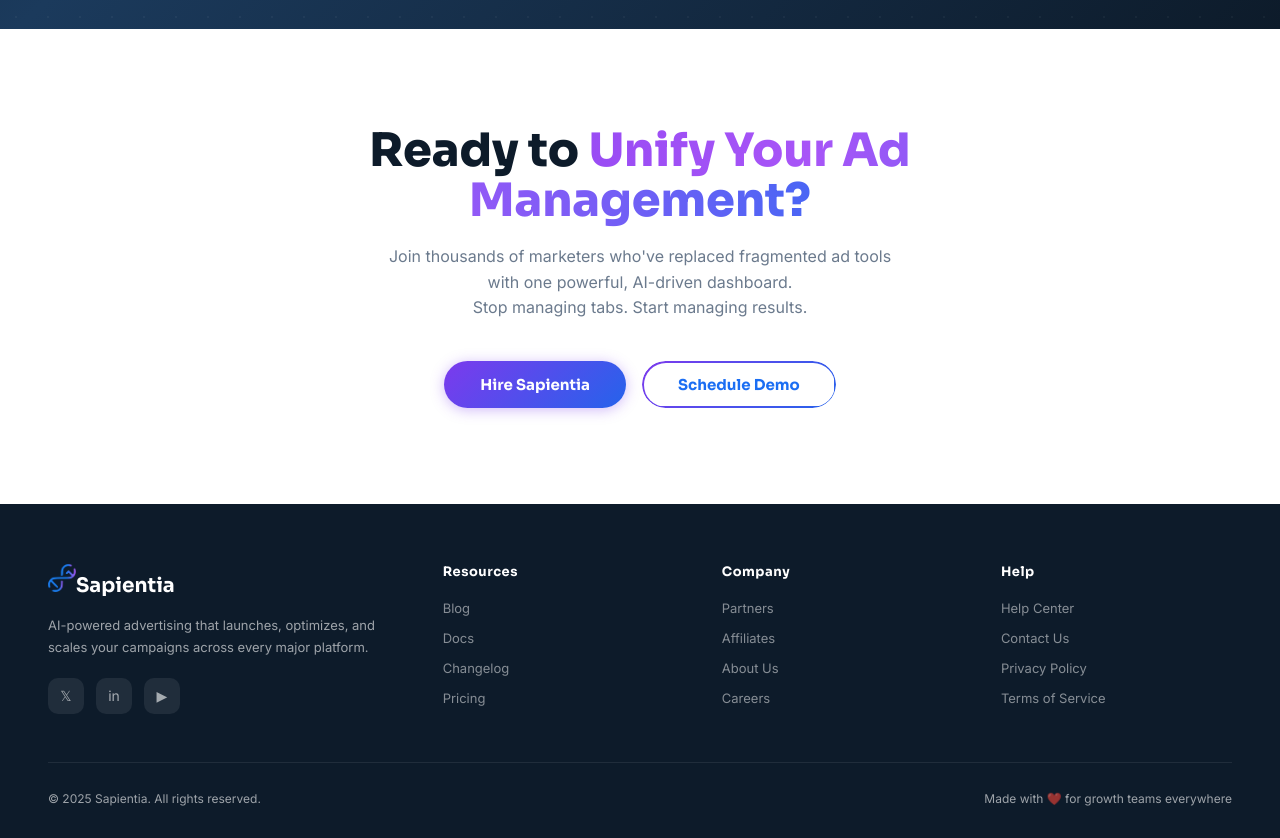
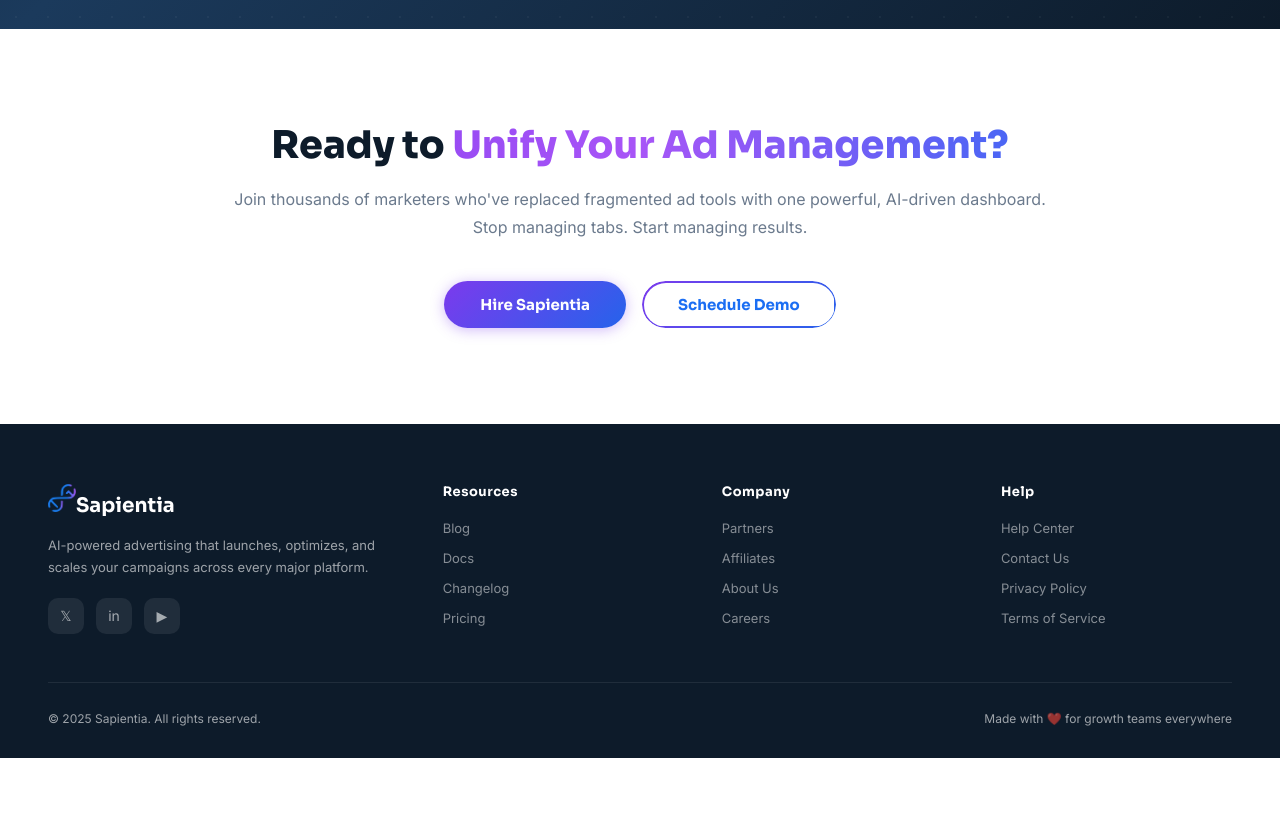
Before and after one commit to panfeeling0805-cloud/dtc-index, a React (Vite) app in the folder frontend/: page /features/unified-dashboard in a window 1280 px wide. Shown: the part 5340-6178 px from the top of the page. After the commit the page ends 6098 px from the top, so only its background shows below. Built offline with nearby package versions, Linux system fonts and the light colour scheme.

Commit message:
fix: CTA title one line, description 2 lines

```diff
--- a/frontend/src/pages/features/UnifiedDashboard.tsx
+++ b/frontend/src/pages/features/UnifiedDashboard.tsx
@@ -364,11 +364,11 @@
 
       {/* ── CTA ── */}
       <section style={{ padding: '96px 48px', textAlign: 'center', background: 'white' }}>
-        <div style={{ maxWidth: 640, margin: '0 auto' }}>
-          <h2 style={{ fontFamily: "'Sora', sans-serif", fontSize: 'clamp(28px, 4vw, 46px)', fontWeight: 800, marginBottom: 18, color: '#0D1B2A', lineHeight: 1.1, textAlign: 'center' }}>
+        <div style={{ maxWidth: 960, margin: '0 auto' }}>
+          <h2 style={{ fontFamily: "'Sora', sans-serif", fontSize: 'clamp(24px, 3vw, 38px)', fontWeight: 800, marginBottom: 18, color: '#0D1B2A', lineHeight: 1.1, textAlign: 'center', whiteSpace: 'nowrap' }}>
             Ready to <span className="gradient-text">Unify Your Ad Management?</span>
           </h2>
-          <p style={{ fontSize: 16, color: '#6B7A8D', lineHeight: 1.6, marginBottom: 40, maxWidth: 520, margin: '0 auto 40px', textAlign: 'center' }}>
+          <p style={{ fontSize: 16, color: '#6B7A8D', lineHeight: 1.75, marginBottom: 40, margin: '0 auto 40px', textAlign: 'center' }}>
             Join thousands of marketers who've replaced fragmented ad tools with one powerful, AI-driven dashboard.<br />Stop managing tabs. Start managing results.
           </p>
           <div style={{ display: 'flex', alignItems: 'center', justifyContent: 'center', gap: 16, flexWrap: 'wrap' }}>
```
